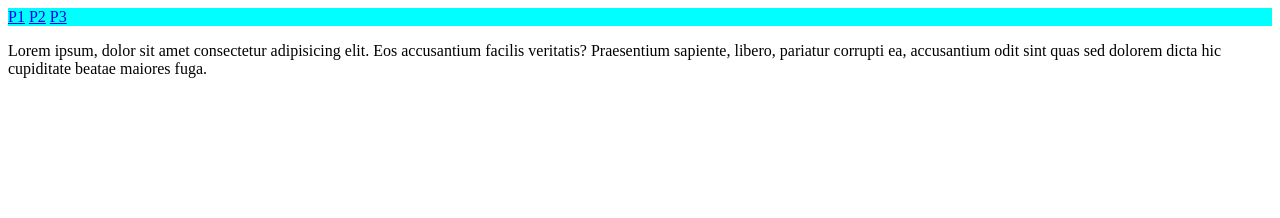
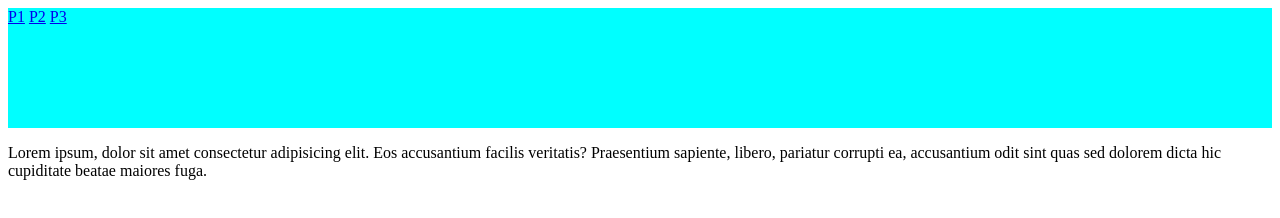
Before and after one commit to vinaybabujatla/demo, a plain HTML site: page index.html in a window 1280 px wide. Drawn offline with Linux system fonts and the light colour scheme.

Commit message:
commit 2

```diff
--- a/index.html
+++ b/index.html
@@ -7,7 +7,7 @@
     <style>
         nav{
             width:100%;
-            hieght:15vh;
+            height:15vh;
             background-color:aqua;
         }
     </style>
```
